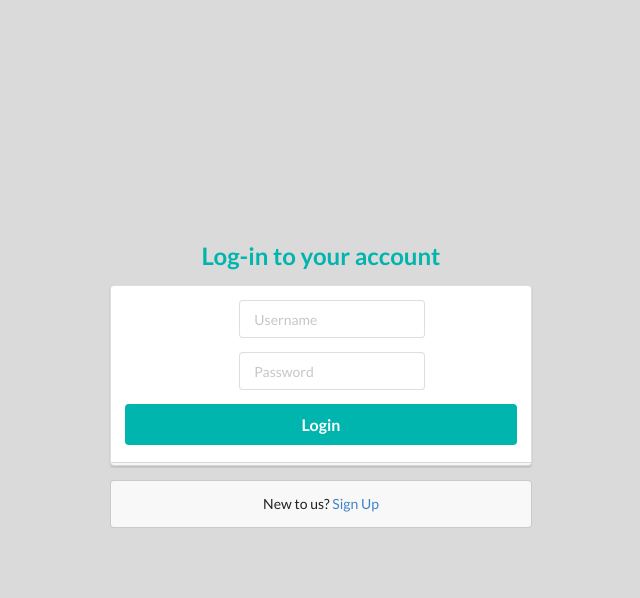
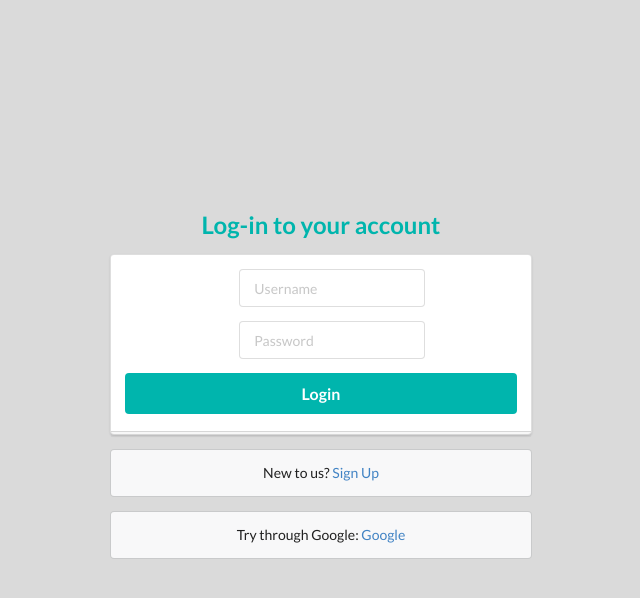
Before and after one commit to gauravuttarkar/LearningCurve1, a Django app: page /authenticate/login/ in a window 1280 px wide. Shown: the top 598 px of the page, without its empty margins (319-959 px from the left). Run offline with Django 3.2, Linux system fonts and the light colour scheme; some libraries are stand-ins or nearby versions; some web fonts are replaced.

Commit message:
Added google Oauth

```diff
--- a/login/templates/login.html
+++ b/login/templates/login.html
@@ -133,6 +133,9 @@
     <div class="ui message">
       New to us? <a href="/authenticate/signup">Sign Up</a>
     </div>
+    <div class="ui message">
+       Try through Google: <a href="/authenticate/google">Google</a>
+    </div>
   </div>
 </div>
 
--- a/login/urls.py
+++ b/login/urls.py
@@ -8,5 +8,7 @@ urlpatterns = [
     path('login-submit',views.logging_in),
     path('signup',views.signup),
     path('signup_submit',views.signup_submit),
-    path('logout',views.logout)
+    path('logout',views.logout),
+    path('google',views.google),
+    path('redirect',views.redirect)
 ]
--- a/login/views.py
+++ b/login/views.py
@@ -1,5 +1,5 @@
-
-from django.http import HttpResponse
+from oauth2client.client import OAuth2WebServerFlow
+from django.http import HttpResponse, HttpResponseRedirect
 from django.shortcuts import render, redirect
 from . import templates
 from django.contrib.auth import authenticate, login
@@ -47,3 +47,17 @@ def logging_in(request):
         return redirect('/authenticate/login')
         # Return an 'invalid login' error message.
         ...
+
+def google(request):
+    flow = OAuth2WebServerFlow(client_id='57992333576-0se8v3dt80u59hebq7v62fcchgh69e78.apps.googleusercontent.com',
+                           client_secret='BEzkUE-qn0mMWK7HB_lFSfBM',
+                           scope='https://www.googleapis.com/auth/calendar',
+                           redirect_uri='https://56f47de3.ngrok.io/authenticate/redirect')
+    auth_uri = flow.step1_get_authorize_url()
+    print(auth_uri)
+
+    return redirect(auth_uri)
+
+def redirect(request):
+    print(request)
+    return HttpResponseRedirect("/")
--- a/mysite/settings.py
+++ b/mysite/settings.py
@@ -13,7 +13,7 @@ SECRET_KEY = 's&hs7@#lz9-weu%xb%fgw_8h=*2rat&cqbkpg9zqkg0#z@6yb&'
 # SECURITY WARNING: don't run with debug turned on in production!
 DEBUG = True
 
-ALLOWED_HOSTS = []
+ALLOWED_HOSTS = ['*']
 
 
 # Application definition
```
Also changed, not shown: 1 other file.
